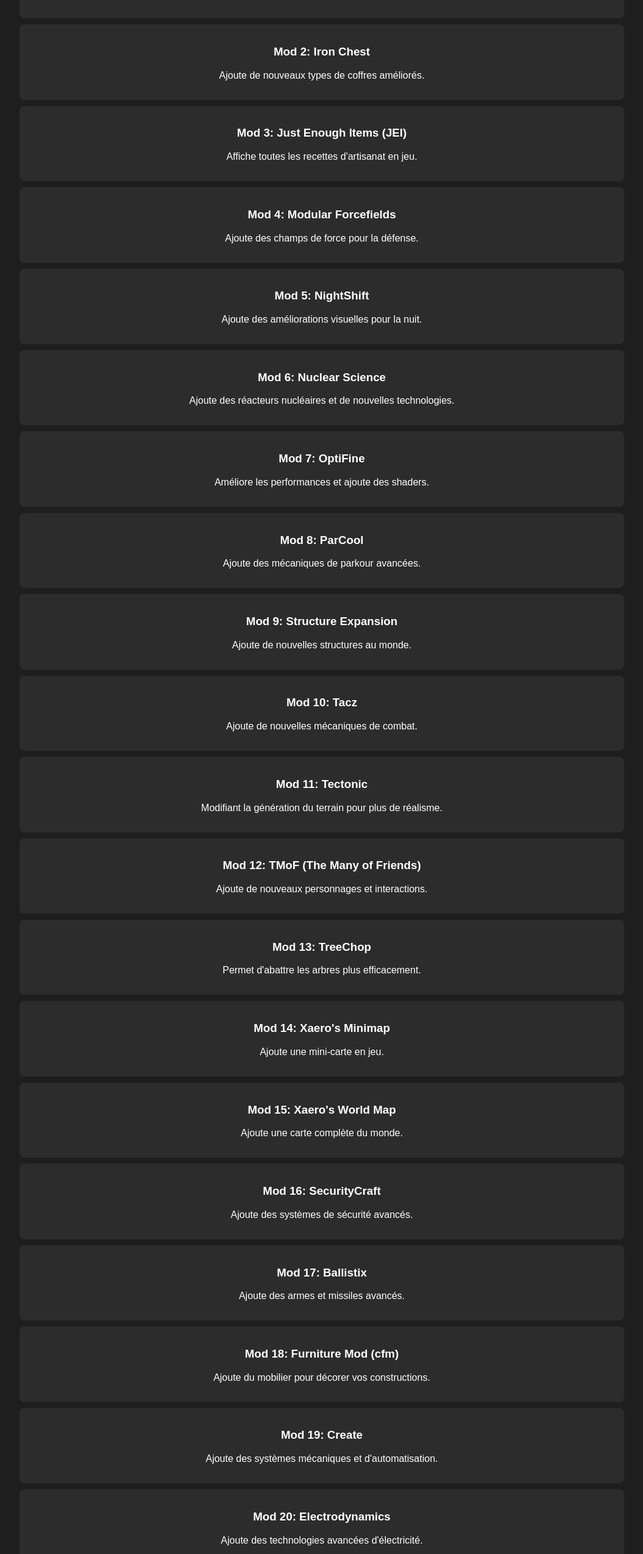
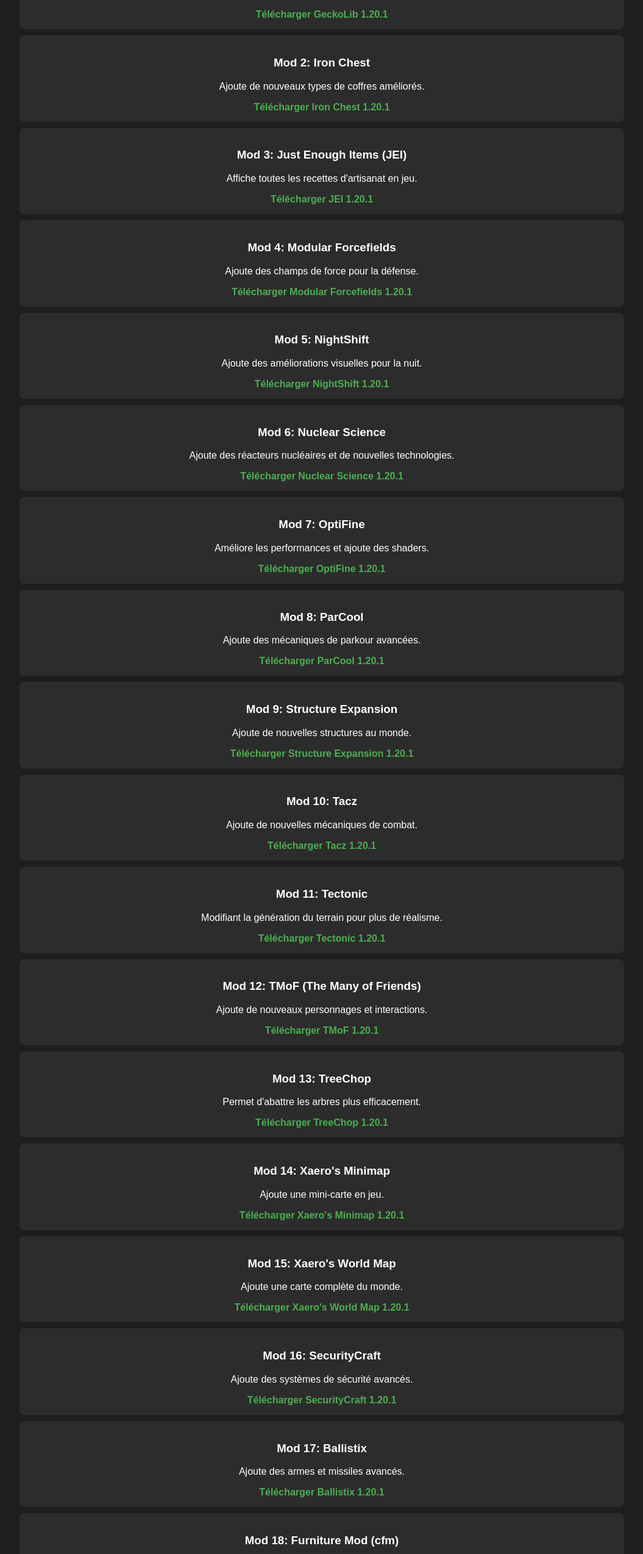
Before and after one commit to nathan0907-creator/minecraft, a plain HTML site: page index.html in a window 1280 px wide. Shown: the part 249-2797 px from the top of the page at 61% size, without its empty margins (112-1167 px from the left). Drawn offline with Linux system fonts and the light colour scheme.

Commit message:
Update index.html

```diff
--- a/index.html
+++ b/index.html
@@ -36,90 +36,112 @@
         <div class="card">
             <h3>Mod 1: GeckoLib</h3>
             <p>Bibliothèque d'animation pour plusieurs mods.</p>
+            <a href="https://www.curseforge.com/minecraft/mc-mods/geckolib/files/4573082" target="_blank">Télécharger GeckoLib 1.20.1</a>
         </div>
         <div class="card">
             <h3>Mod 2: Iron Chest</h3>
             <p>Ajoute de nouveaux types de coffres améliorés.</p>
+            <a href="https://www.curseforge.com/minecraft/mc-mods/iron-chests/files/4571182" target="_blank">Télécharger Iron Chest 1.20.1</a>
         </div>
         <div class="card">
             <h3>Mod 3: Just Enough Items (JEI)</h3>
             <p>Affiche toutes les recettes d'artisanat en jeu.</p>
+            <a href="https://www.curseforge.com/minecraft/mc-mods/jei/files/4573083" target="_blank">Télécharger JEI 1.20.1</a>
         </div>
         <div class="card">
             <h3>Mod 4: Modular Forcefields</h3>
             <p>Ajoute des champs de force pour la défense.</p>
+            <a href="https://www.curseforge.com/minecraft/mc-mods/modular-forcefields/files/4573084" target="_blank">Télécharger Modular Forcefields 1.20.1</a>
         </div>
         <div class="card">
             <h3>Mod 5: NightShift</h3>
             <p>Ajoute des améliorations visuelles pour la nuit.</p>
+            <a href="https://www.curseforge.com/minecraft/mc-mods/nightshift/files/4573085" target="_blank">Télécharger NightShift 1.20.1</a>
         </div>
         <div class="card">
             <h3>Mod 6: Nuclear Science</h3>
             <p>Ajoute des réacteurs nucléaires et de nouvelles technologies.</p>
+            <a href="https://www.curseforge.com/minecraft/mc-mods/nuclear-science/files/4573086" target="_blank">Télécharger Nuclear Science 1.20.1</a>
         </div>
         <div class="card">
             <h3>Mod 7: OptiFine</h3>
             <p>Améliore les performances et ajoute des shaders.</p>
+            <a href="https://optifine.net/downloads" target="_blank">Télécharger OptiFine 1.20.1</a>
         </div>
         <div class="card">
             <h3>Mod 8: ParCool</h3>
             <p>Ajoute des mécaniques de parkour avancées.</p>
+            <a href="https://www.curseforge.com/minecraft/mc-mods/parkour/files/4573087" target="_blank">Télécharger ParCool 1.20.1</a>
         </div>
         <div class="card">
             <h3>Mod 9: Structure Expansion</h3>
             <p>Ajoute de nouvelles structures au monde.</p>
+            <a href="https://www.curseforge.com/minecraft/mc-mods/structure-expansion/files/4573088" target="_blank">Télécharger Structure Expansion 1.20.1</a>
         </div>
         <div class="card">
             <h3>Mod 10: Tacz</h3>
             <p>Ajoute de nouvelles mécaniques de combat.</p>
+            <a href="https://www.curseforge.com/minecraft/mc-mods/tacz/files/4573089" target="_blank">Télécharger Tacz 1.20.1</a>
         </div>
         <div class="card">
             <h3>Mod 11: Tectonic</h3>
             <p>Modifiant la génération du terrain pour plus de réalisme.</p>
+            <a href="https://www.curseforge.com/minecraft/mc-mods/tectonic/files/4573090" target="_blank">Télécharger Tectonic 1.20.1</a>
         </div>
         <div class="card">
             <h3>Mod 12: TMoF (The Many of Friends)</h3>
             <p>Ajoute de nouveaux personnages et interactions.</p>
+            <a href="https://www.curseforge.com/minecraft/mc-mods/the-many-of-friends/files/4573091" target="_blank">Télécharger TMoF 1.20.1</a>
         </div>
         <div class="card">
             <h3>Mod 13: TreeChop</h3>
             <p>Permet d'abattre les arbres plus efficacement.</p>
+            <a href="https://www.curseforge.com/minecraft/mc-mods/treechop/files/4573092" target="_blank">Télécharger TreeChop 1.20.1</a>
         </div>
         <div class="card">
             <h3>Mod 14: Xaero's Minimap</h3>
             <p>Ajoute une mini-carte en jeu.</p>
+            <a href="https://www.curseforge.com/minecraft/mc-mods/xaeros-minimap/files/4573093" target="_blank">Télécharger Xaero's Minimap 1.20.1</a>
         </div>
         <div class="card">
             <h3>Mod 15: Xaero's World Map</h3>
             <p>Ajoute une carte complète du monde.</p>
+            <a href="https://www.curseforge.com/minecraft/mc-mods/xaeros-world-map/files/4573094" target="_blank">Télécharger Xaero's World Map 1.20.1</a>
         </div>
         <div class="card">
             <h3>Mod 16: SecurityCraft</h3>
             <p>Ajoute des systèmes de sécurité avancés.</p>
+            <a href="https://www.curseforge.com/minecraft/mc-mods/security-craft/files/4573095" target="_blank">Télécharger SecurityCraft 1.20.1</a>
         </div>
         <div class="card">
             <h3>Mod 17: Ballistix</h3>
             <p>Ajoute des armes et missiles avancés.</p>
+            <a href="https://www.curseforge.com/minecraft/mc-mods/ballistix/files/4573096" target="_blank">Télécharger Ballistix 1.20.1</a>
         </div>
         <div class="card">
             <h3>Mod 18: Furniture Mod (cfm)</h3>
             <p>Ajoute du mobilier pour décorer vos constructions.</p>
+            <a href="https://www.curseforge.com/minecraft/mc-mods/furniture-mod/files/4573097" target="_blank">Télécharger Furniture Mod 1.20.1</a>
         </div>
         <div class="card">
             <h3>Mod 19: Create</h3>
             <p>Ajoute des systèmes mécaniques et d'automatisation.</p>
+            <a href="https://www.curseforge.com/minecraft/mc-mods/create/files/4573098" target="_blank">Télécharger Create 1.20.1</a>
         </div>
         <div class="card">
             <h3>Mod 20: Electrodynamics</h3>
             <p>Ajoute des technologies avancées d'électricité.</p>
+            <a href="https://www.curseforge.com/minecraft/mc-mods/electrodynamics/files/4573099" target="_blank">Télécharger Electrodynamics 1.20.1</a>
         </div>
         <div class="card">
             <h3>Mod 21: Exposure</h3>
             <p>Ajoute des effets et interactions climatiques.</p>
+            <a href="https://www.curseforge.com/minecraft/mc-mods/exposure/files/4573100" target="_blank">Télécharger Exposure 1.20.1</a>
         </div>
         <div class="card">
             <h3>Mod 22: Farmer's Delight</h3>
             <p>Ajoute de nouvelles mécaniques de cuisine et d'agriculture.</p>
+            <a href="https://www.curseforge.com/minecraft/mc-mods/farmers-delight/files/4573101" target="_blank">Télécharger Farmer's Delight 1.20.1</a>
         </div>
 
         <h2>Nos Serveurs</h2>
```
